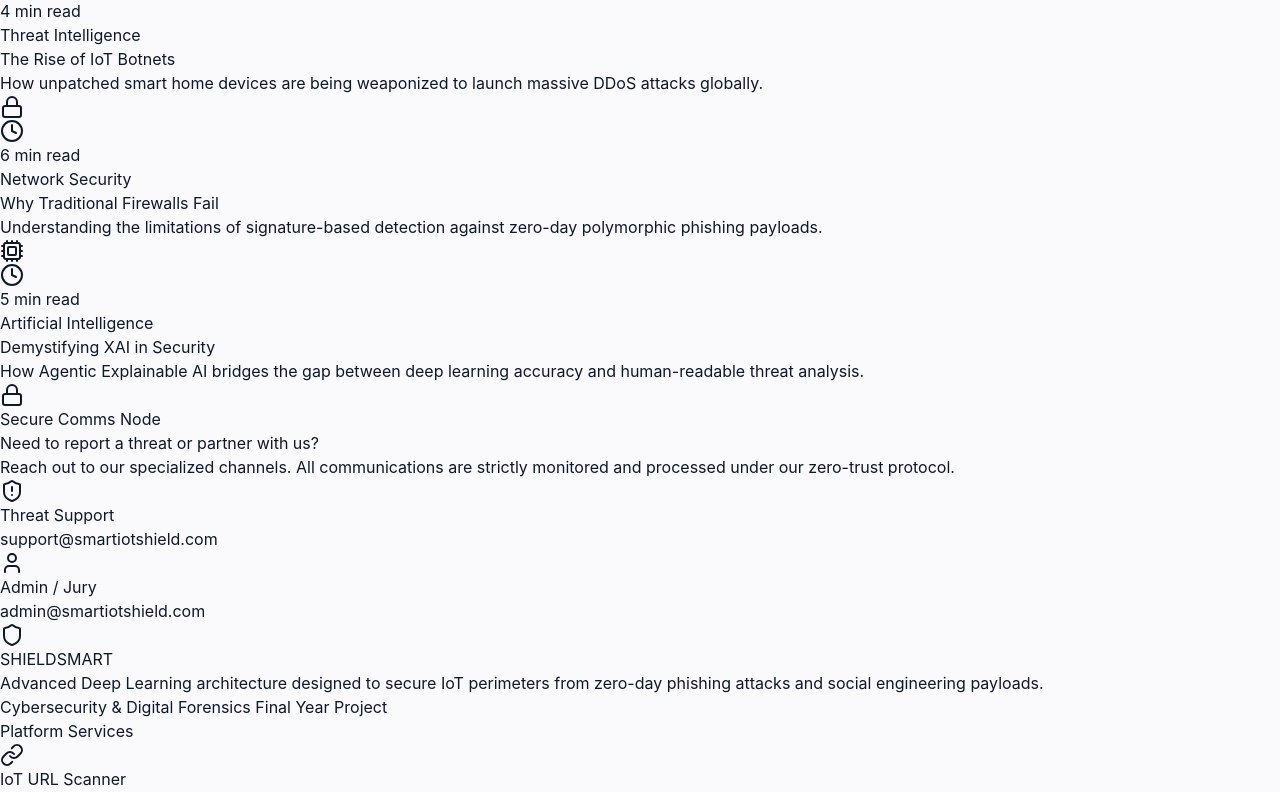
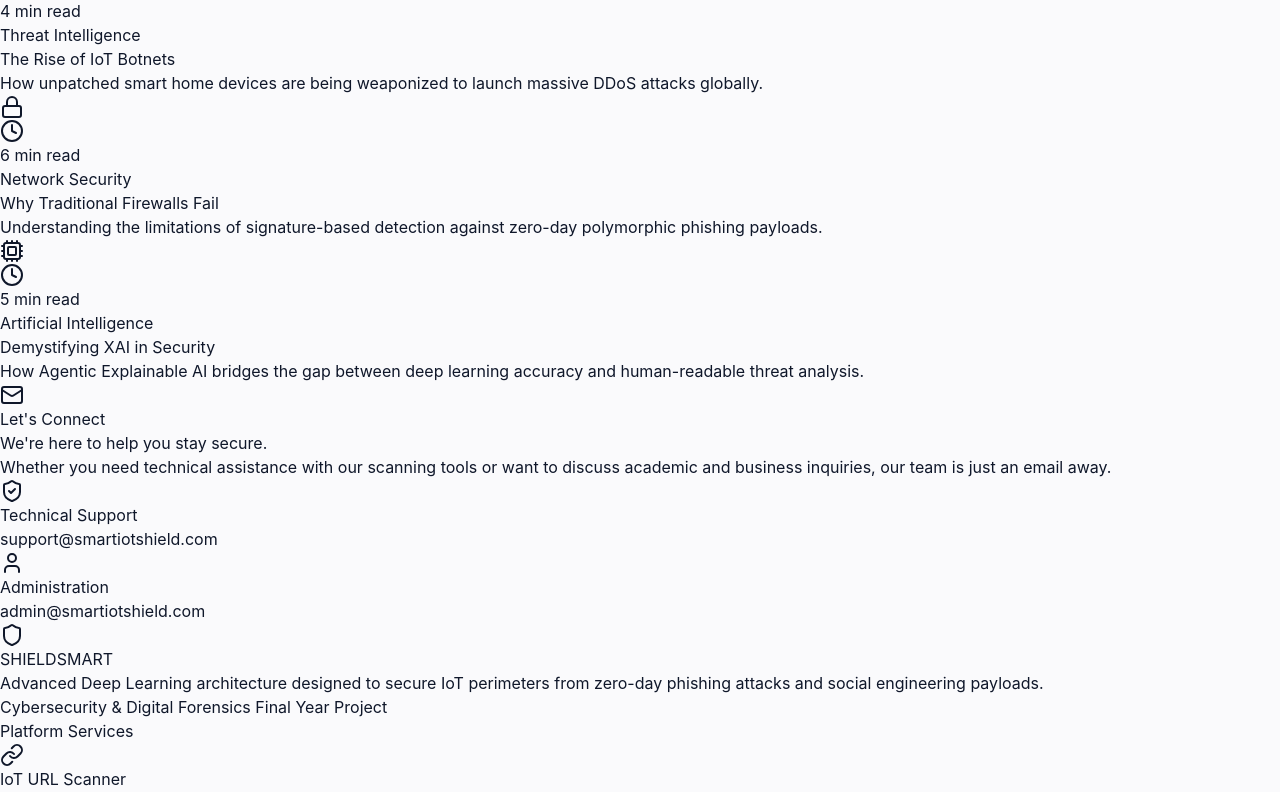
Before and after one commit to hadijoiya/shieldsmart-frontend, a React (Vite) app: page / in a window 1280 px wide. Shown: the part 511-1303 px from the top of the page. Built offline with nearby package versions, Linux system fonts and the light colour scheme.

Commit message:
Update App.jsx

```diff
--- a/src/App.jsx
+++ b/src/App.jsx
@@ -107,7 +107,7 @@
 };
 
 // ==========================================
-// 2. NEW PROFESSIONAL FOOTER (ANIMATED + COMMS NODE)
+// 2. NEW PROFESSIONAL FOOTER (USER-FRIENDLY & SOBER)
 // ==========================================
 const Footer = ({ changePage }) => (
   <footer className="bg-slate-900 border-t border-slate-800 pt-20 pb-8 text-slate-400 relative overflow-hidden mt-auto">
@@ -116,37 +116,37 @@
     <div className="absolute top-0 left-1/2 -translate-x-1/2 w-96 h-32 bg-indigo-500 opacity-10 blur-[3rem] rounded-b-full"></div>
 
     <div className="max-w-7xl mx-auto px-6 mb-16">
-      {/* SECURE COMMUNICATIONS BLOCK (Wow Factor) */}
+      {/* CLEAR & FRIENDLY COMMUNICATIONS BLOCK */}
       <div className="bg-slate-800/40 border border-slate-700/50 rounded-3xl p-8 md:p-10 flex flex-col lg:flex-row items-center justify-between gap-8 backdrop-blur-md relative z-10 group hover:border-indigo-500/30 transition-all duration-500 shadow-2xl">
         <div className="flex-1 text-center lg:text-left">
           <div className="inline-flex items-center gap-2 px-3 py-1 rounded-full bg-indigo-500/10 border border-indigo-500/20 text-indigo-400 text-[10px] font-black tracking-widest uppercase mb-4 shadow-sm">
-            <Lock className="w-3 h-3" /> Secure Comms Node
+            <Mail className="w-3 h-3" /> Let's Connect
           </div>
-          <h3 className="text-2xl md:text-3xl font-black text-white mb-2 tracking-tight">Need to report a threat or partner with us?</h3>
+          <h3 className="text-2xl md:text-3xl font-black text-white mb-2 tracking-tight">We're here to help you stay secure.</h3>
           <p className="text-slate-400 font-medium text-sm max-w-lg mx-auto lg:mx-0 leading-relaxed">
-            Reach out to our specialized channels. All communications are strictly monitored and processed under our zero-trust protocol.
+            Whether you need technical assistance with our scanning tools or want to discuss academic and business inquiries, our team is just an email away.
           </p>
         </div>
 
         <div className="flex flex-col sm:flex-row gap-4 w-full lg:w-auto">
-          {/* Threat Support Button */}
+          {/* Technical Support Button */}
           <a href="mailto:support@smartiotshield.com" className="flex items-center justify-center gap-4 bg-slate-900 hover:bg-slate-800 border border-slate-700 hover:border-emerald-500/50 text-white font-bold py-3 px-6 rounded-2xl transition-all duration-300 group/btn shadow-lg">
             <div className="bg-slate-800 group-hover/btn:bg-emerald-500/10 p-2 rounded-xl transition-colors">
-              <ShieldAlert className="w-6 h-6 text-emerald-400 group-hover/btn:scale-110 transition-transform duration-300" />
+              <ShieldCheck className="w-6 h-6 text-emerald-400 group-hover/btn:scale-110 transition-transform duration-300" />
             </div>
             <div className="text-left">
-              <div className="text-[10px] uppercase tracking-widest text-slate-500 font-bold">Threat Support</div>
+              <div className="text-[10px] uppercase tracking-widest text-slate-500 font-bold">Technical Support</div>
               <div className="text-sm tracking-wide">support@smartiotshield.com</div>
             </div>
           </a>
 
-          {/* Admin / Business Button */}
+          {/* Admin / General Button */}
           <a href="mailto:admin@smartiotshield.com" className="flex items-center justify-center gap-4 bg-indigo-600 hover:bg-indigo-500 text-white font-bold py-3 px-6 rounded-2xl transition-all duration-300 shadow-[0_0_20px_rgba(79,70,229,0.3)] hover:shadow-[0_0_25px_rgba(79,70,229,0.5)] group/btn">
             <div className="bg-indigo-700/50 group-hover/btn:bg-indigo-400/30 p-2 rounded-xl transition-colors">
               <User className="w-6 h-6 text-indigo-100 group-hover/btn:scale-110 transition-transform duration-300" />
             </div>
             <div className="text-left">
-              <div className="text-[10px] uppercase tracking-widest text-indigo-200 font-bold">Admin / Jury</div>
+              <div className="text-[10px] uppercase tracking-widest text-indigo-200 font-bold">Administration</div>
               <div className="text-sm tracking-wide">admin@smartiotshield.com</div>
             </div>
           </a>
```
